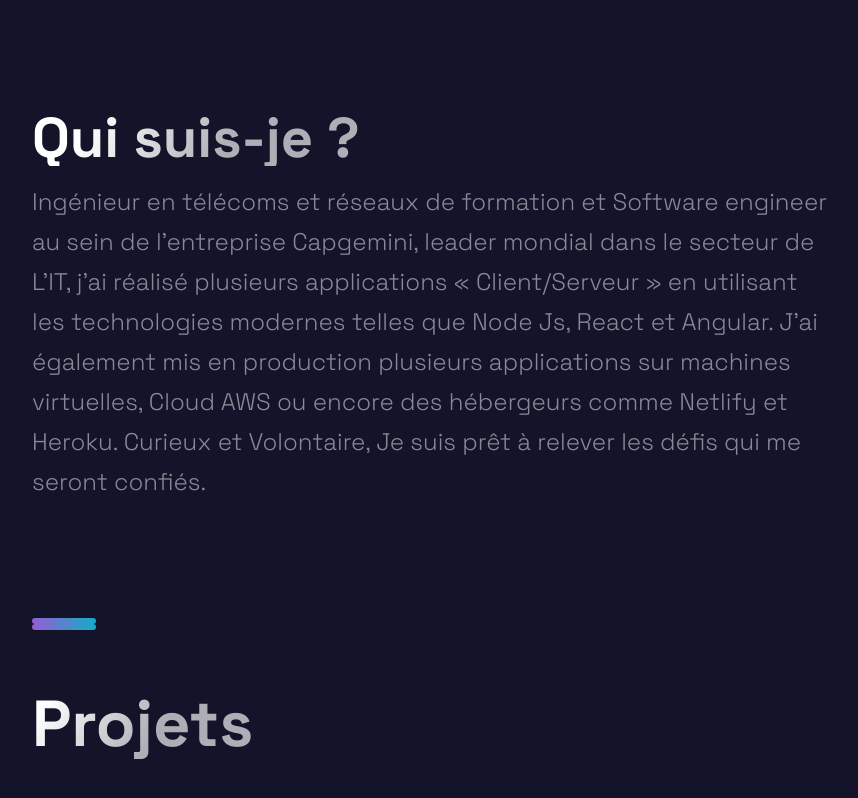
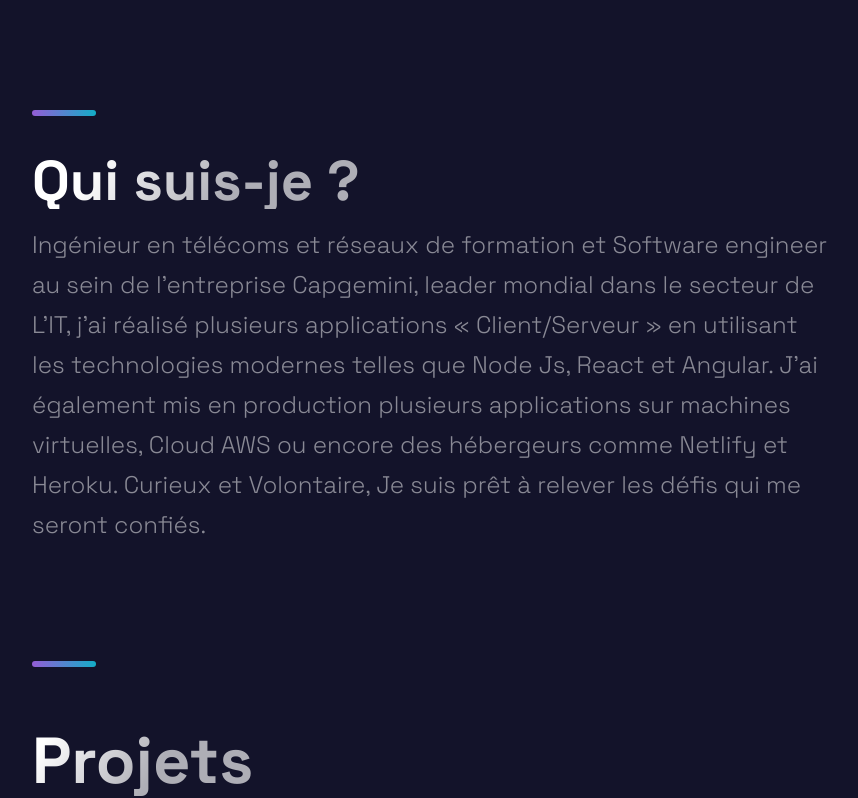
Before and after one commit to youcefBELAIDI8/portfolio, a Next.js app: page / in a window 1280 px wide. Shown: the part 640-1438 px from the top of the page, without its empty margins (88-946 px from the left). Built offline with nearby package versions, Linux system fonts and the light colour scheme.

Commit message:
add sectionDivider

```diff
--- a/src/components/Acomplishments/Acomplishments.js
+++ b/src/components/Acomplishments/Acomplishments.js
@@ -21,7 +21,6 @@ const Acomplishments = () => (
         </Box>
       ))}
     </Boxes>
-    <SectionDivider/>
   </Section>
 );
 
--- a/src/components/TimeLine/TimeLine.js
+++ b/src/components/TimeLine/TimeLine.js
@@ -44,6 +44,7 @@ const Timeline = () => {
 
   return (
     <Section id="about">
+      <SectionDivider /><br/><br/>
       <SectionTitle>Qui suis-je ?</SectionTitle>
       <SectionText>
       Ingénieur en télécoms et réseaux de formation et Software engineer au sein de l'entreprise Capgemini, leader mondial dans le secteur de L'IT, j'ai réalisé plusieurs applications « Client/Serveur » en utilisant les technologies modernes telles que Node Js, React et Angular.
@@ -113,7 +114,6 @@ const Timeline = () => {
           );
         })}
       </CarouselButtons>
-      <SectionDivider />
     </Section>
   );
 };
```
